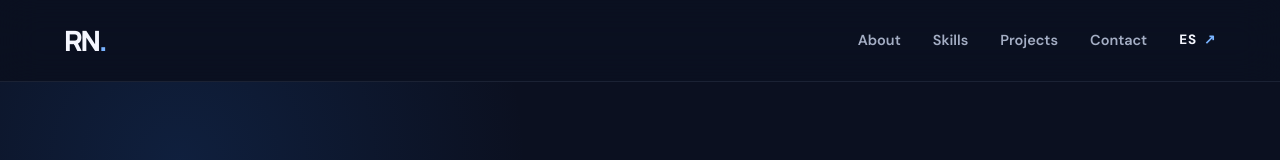
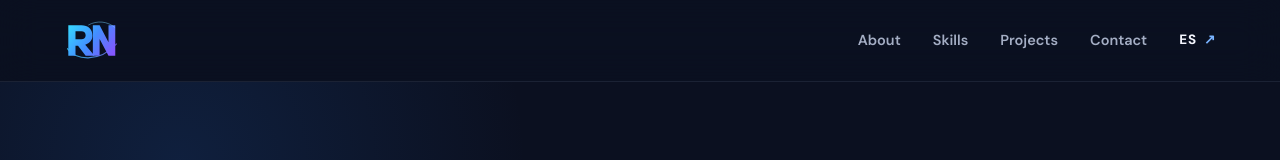
Before and after one commit to RodrigoFrontendDev/Portfolio, a plain HTML site: page index.html in a window 1280 px wide. Shown: the top 160 px of the page. Drawn offline with Linux system fonts and the light colour scheme.

Commit message:
Use custom portfolio logo in navbar

```diff
--- a/index.html
+++ b/index.html
@@ -31,7 +31,7 @@
 </head>
 <body>
   <header class="header">
-    <a class="logo" href="#home" aria-label="Rodrigo Nickler home">RN<span>.</span></a>
+    <a class="logo" href="#home" aria-label="Rodrigo Nickler home"><img src="img/logo.svg" alt="" width="56" height="44"></a>
     <button class="menu-toggle" id="open-menu-icon" type="button" aria-label="Open navigation" aria-expanded="false" aria-controls="nav">
       <i class="fa-solid fa-bars" aria-hidden="true"></i>
     </button>
```
